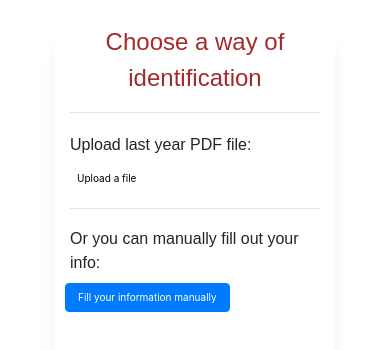
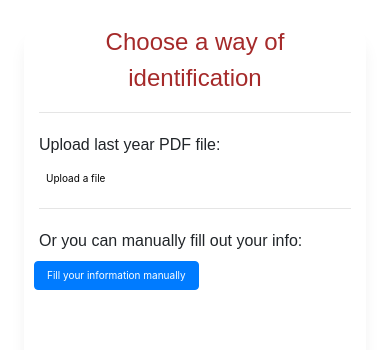
Before and after one commit to noorb404/multiform, a React (Create React App) app: page / in a window 390 px wide. Shown: the top 350 px of the page. Built offline with nearby package versions, Linux system fonts and the light colour scheme.

Commit message:
responsive fix

```diff
--- a/src/App.css
+++ b/src/App.css
@@ -8,9 +8,7 @@
 .form-container {
   background: #fff;
   border-radius: 20px;
-  padding: 30px 80px;
-  max-width: 800px;
-  margin: 0 auto;
+  width: 100%;
   box-shadow: 0 15px 16px .17px rgba(0,0,0,0.05);
 }
 
--- a/src/App.js
+++ b/src/App.js
@@ -8,15 +8,9 @@ import {Col ,Row , Container} from 'react-bootstrap';
 
 function App() {
   return (
-    <div className="App">
       <Container className="p-4">
-        <Row >
-          <Col xs={1}></Col>
-          <Col> <Form /> </Col>
-          <Col xs={1}></Col>
-        </Row>
+         <Form />
       </Container>
-    </div>
   );
 }
 
--- a/src/components/choose.jsx
+++ b/src/components/choose.jsx
@@ -21,8 +21,8 @@ const Choose = props =>{
 
 
         return (
-            <div id="confirmDiv" className="form-container">
-            <Container>
+            <div  id="confirmDiv" className="form-container">
+            <Container style={{width:'100%'}}>
                 <div id="formLabel" className="text-center">Choose a way of identification</div>
                 <hr/>
                <Form>
--- a/src/components/filingStatus.jsx
+++ b/src/components/filingStatus.jsx
@@ -1,9 +1,7 @@
 import React, { Component } from 'react'
 import '../css/taxPayerInfo.css'
-import {Form , Button , Col , Container , ToggleButton , ToggleButtonGroup} from 'react-bootstrap';
+import {Form , Button , Col , Container} from 'react-bootstrap';
 import 'bootstrap/dist/css/bootstrap.min.css';
-import { ThemeConsumer } from 'react-bootstrap/esm/ThemeProvider';
-
 
 export class FilingStatus extends Component {
 
--- a/src/css/taxPayerInfo.css
+++ b/src/css/taxPayerInfo.css
@@ -33,11 +33,9 @@
     }
     #manuallyBtn{
       font-size: x-small;
-
     }
     #backBtn{
       width: 110px;
-
       font-size: x-small;
     }
 
```
Also changed, not shown: 15 other files (tests, documents, lock files or other folders).
